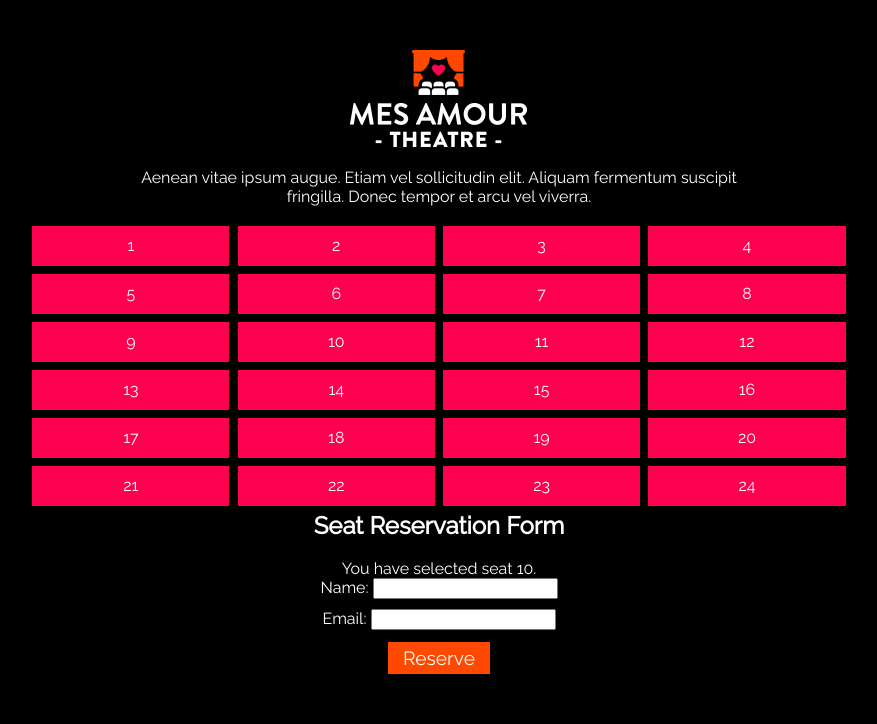
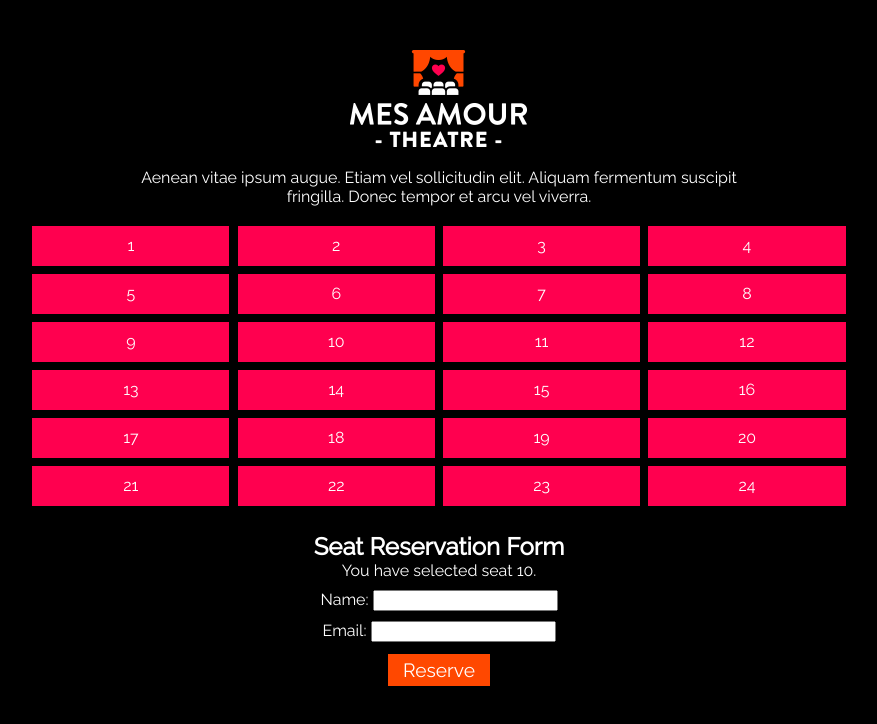
Before and after one commit to kkieninger/jQuery-Theatre-Seat-App, a plain HTML site: page index.html in a window 1280 px wide. Both pictures are taken after a click on the element "10". Shown: the whole page, without its empty margins (201-1078 px from the left). Drawn offline with Linux system fonts and the light colour scheme.

Commit message:
Collaborated, bugs fixed

```diff
--- a/css/main.css
+++ b/css/main.css
@@ -37,11 +37,15 @@ body {
 }
 .unavailable {
 	background-color: #FF4800;
+	font-size: 1em;
 }
 #form {
+	padding-top: 20px;
+	padding-bottom: 50px;
 	display: none;
 	clear: both;
 	text-align: center;
+	border: 1px solid black;
 }
 #form input {
 	margin-bottom: 10px;
@@ -54,6 +58,9 @@ body {
 	color: white;
 	margin-top: 2px;
 	padding: 5px 15px;
+}
+#form p{
+	margin-bottom: 10px;
 }
 h1, p {
 	text-align: center;
@@ -68,6 +75,9 @@ h1 a {
 	margin-top: 50px;
 	background: url('../img/logo.png') no-repeat left center;
 }
+h2 {
+	margin: 0;
+}
 p {
 	margin: auto;
 	width: 50%;
--- a/js/script.js
+++ b/js/script.js
@@ -16,12 +16,13 @@ $(document).ready(function(){
 		$('#current_seat').val(this.id);
 		$('#chosenSeat').html('You have selected seat ' + this.id.substr(5,6) + '.');
 		$('#formButton').on('click', submitForm);
+		$('#form_name').val("");
+		$('#form_email').val("");
 	}
 	function Reservation(name,email,seat){
 		this.name = name;
 		this.email = email;
 		this.seat = seat;
-		console.log(name, email, seat);
 	}
 	function submitForm(){
 		$('#form').slideUp('fast');
@@ -34,13 +35,11 @@ $(document).ready(function(){
 		updateSeat.addClass('unavailable');
 		updateSeat.removeClass('available');
 		updateSeat.off();
-		$('#form_name').val(' ');
-		$('form_email').val(' ');
-		var reservationName = new Reservation(thisName, thisEmail, thisSeat);
 		updateSeat.hover(function(){
-			updateSeat.html('Reserved by ' + thisName);
+			updateSeat.html(thisName + ", " + thisEmail);
 		}, function(){
 			updateSeat.html('Reserved');
 		});
+		var reservationName = new Reservation(thisName, thisEmail, thisSeat);
 	}
 });
```
